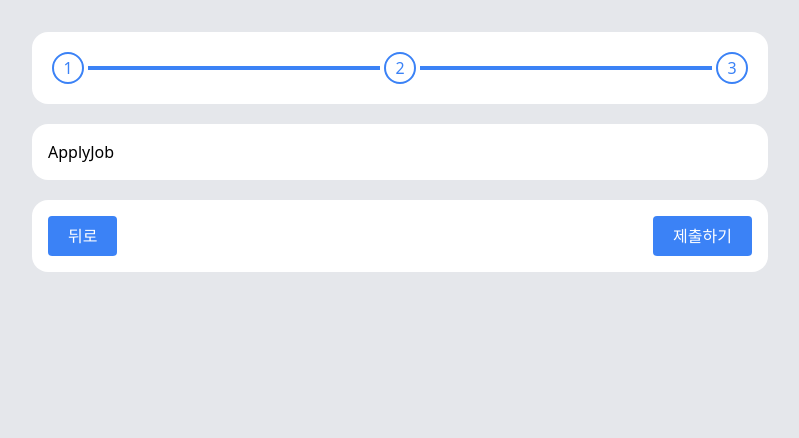
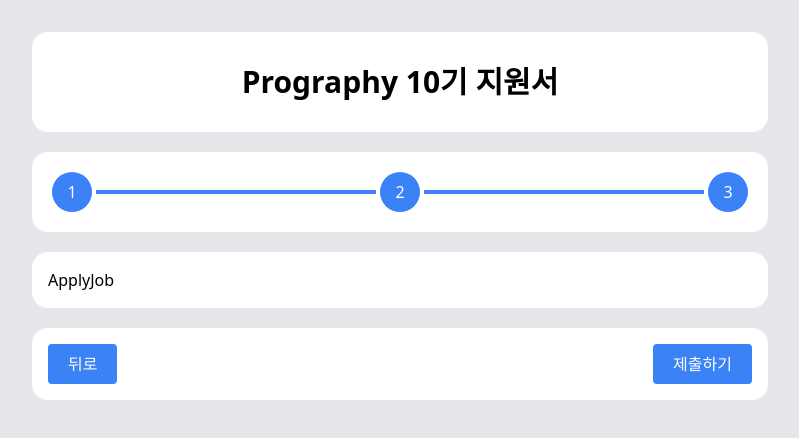
Before and after one commit to NYeonK/prography-10th-frontend, a React (Vite) app: page /apply/job in a window 1280 px wide. Shown: the top 438 px of the page, without its empty margins (240-1039 px from the left). Built offline with nearby package versions, Linux system fonts and the light colour scheme; the HTML template or start-up script is replaced by a standard one.

Commit message:
[ feat ] Link tag 및 header text 추가

```diff
--- a/src/components/ApplyPage/index.tsx
+++ b/src/components/ApplyPage/index.tsx
@@ -14,6 +14,10 @@
 
   return (
     <section className="space-y-5">
+      <div className="py-8 text-center text-3xl font-bold bg-white rounded-2xl">
+        Prography 10기 지원서
+      </div>
+
       <div className="p-4 bg-white rounded-2xl">
         <div className="flex items-center relative">
           <div className="absolute h-1 inset-x-0 bg-gray-200" />
@@ -30,14 +34,14 @@
             {APPLY_STEPS.map((step) => (
               <div
                 key={step.id}
-                className="w-10 h-10 flex items-center justify-center bg-white"
+                className="w-12 h-12 flex items-center justify-center bg-white"
               >
                 <div
                   className={clsx(
-                    "w-8 h-8 rounded-full flex items-center justify-center border-2",
+                    "w-10 h-10 rounded-full flex items-center justify-center",
                     currentStep >= step.id
-                      ? "border-blue-500 text-blue-500"
-                      : "border-gray-200 text-gray-200"
+                      ? "bg-blue-500 text-white"
+                      : "border-2 border-gray-200 text-gray-200"
                   )}
                 >
                   {step.id}
--- a/src/components/CompletePage/index.tsx
+++ b/src/components/CompletePage/index.tsx
@@ -1,5 +1,23 @@
+import { Link } from "react-router-dom";
+
 const CompletePage = () => {
-  return <div>index</div>;
+  return (
+    <section className="space-y-5">
+      <div className="py-8 text-center text-3xl font-bold bg-white rounded-2xl">
+        Prography 10기 지원서
+      </div>
+
+      <div className="flex flex-col items-center gap-8 p-8 bg-white rounded-2xl">
+        <p className="text-2xl font-semibold">지원이 완료되었습니다!</p>
+        <Link
+          to="/"
+          className="px-8 py-3 font-semibold rounded-lg text-white bg-blue-500 hover:bg-blue-600"
+        >
+          홈으로 돌아가기
+        </Link>
+      </div>
+    </section>
+  );
 };
 
 export default CompletePage;
--- a/src/components/HomePage/index.tsx
+++ b/src/components/HomePage/index.tsx
@@ -4,7 +4,12 @@
   return (
     <section className="h-full bg-white rounded-2xl">
       <img src="/src/assets/logo.webp" alt="로고" />
-      <Link to="/apply/consent">지원하기</Link>
+      <Link
+        to="/apply/consent"
+        className="px-8 py-3 font-semibold rounded-lg text-white bg-blue-500 hover:bg-blue-600"
+      >
+        지원하기
+      </Link>
     </section>
   );
 };
```
